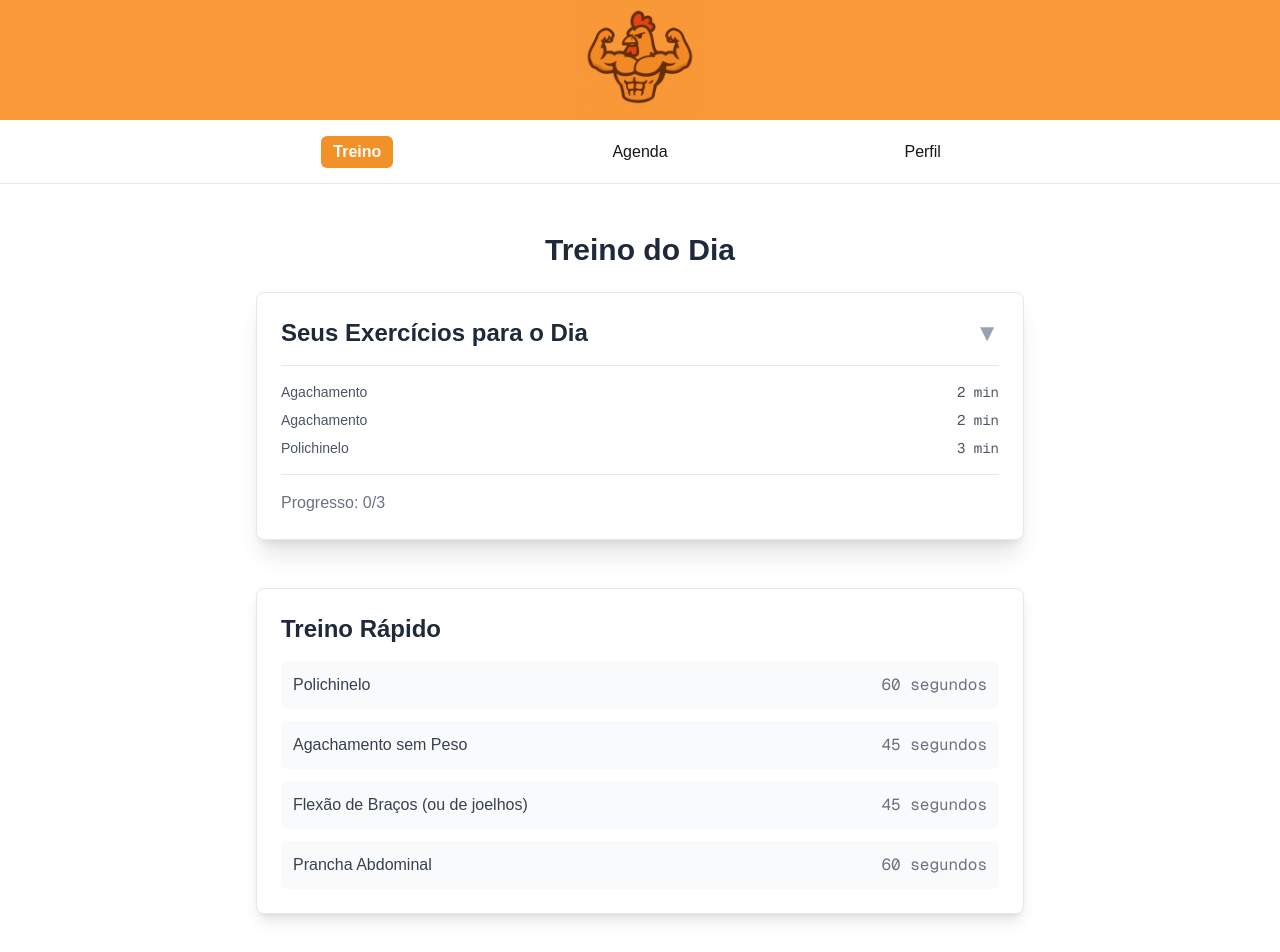
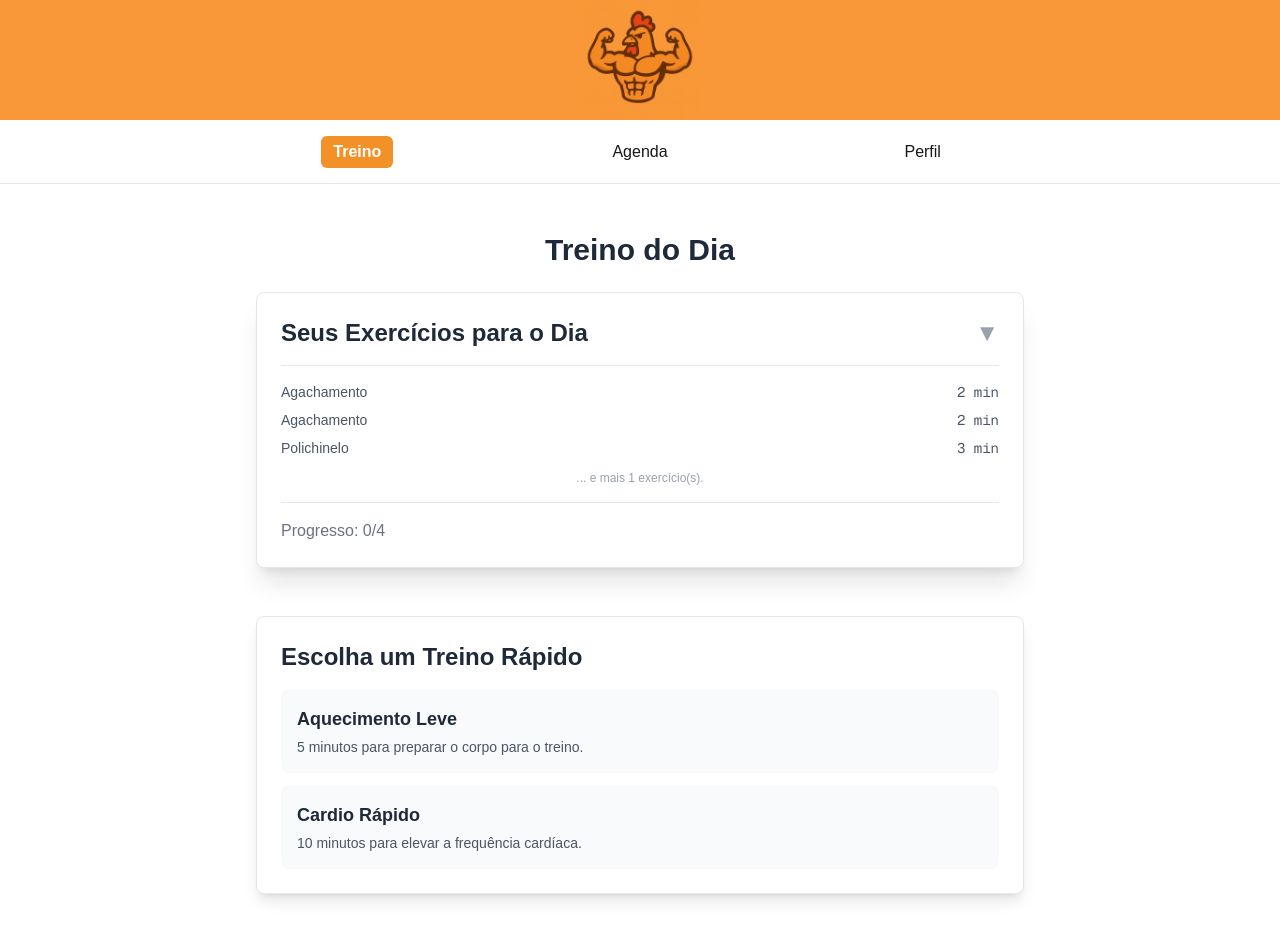
Before and after one commit to GuilhermeFiorinn/Vai-Frango.App, a Next.js app in the folder my-app/: page / in a window 1280 px wide. Shown: the top 952 px of the page. Built offline with nearby package versions, Linux system fonts and the light colour scheme.

Commit message:
Funcional Menos Feio(eu acho)

```diff
--- a/my-app/src/app/Calendar.tsx
+++ b/my-app/src/app/Calendar.tsx
@@ -2,7 +2,7 @@
 import { useEffect, useMemo, useState } from "react";
 import { Exercise, addExercise, removeExercise } from "../lib/exercises";
 
-// Funções utilitárias (sem alterações)
+// Funções utilitárias pra fazer agenda funcionar
 function startOfMonth(date: Date) {
   return new Date(date.getFullYear(), date.getMonth(), 1);
 }
@@ -13,7 +13,7 @@ function daysInMonth(date: Date) {
   return new Date(date.getFullYear(), date.getMonth() + 1, 0).getDate();
 }
 function formatKey(d: Date) {
-  return d.toISOString().slice(0, 10); // YYYY-MM-DD
+  return d.toISOString().slice(0, 10); // YYYY-MM-DD(cuidar)
 }
 
 export default function Calendar() {
--- a/my-app/src/app/Profile.tsx
+++ b/my-app/src/app/Profile.tsx
@@ -1,7 +1,6 @@
 "use client";
 import { useState, useEffect } from "react";
 
-// 1. ATUALIZANDO O TIPO PARA INCLUIR OS NOVOS DADOS
 type Medidas = {
   peitoCm: number;
   cinturaCm: number;
@@ -12,10 +11,10 @@ type Medidas = {
 type ProfileData = {
   nome: string;
   email: string;
-  fotoUrl: string; // Novo campo para a foto
+  fotoUrl: string;
   alturaCm: number;
   pesoKg: number;
-  medidas: Medidas; // Novo objeto para as medidas
+  medidas: Medidas;
 };
 
 export default function Profile() {
@@ -87,7 +86,6 @@ export default function Profile() {
           </div>
         </div>
 
-        {/* --- Seção: Medidas Específicas --- */}
         <div>
           <h2 className="text-xl font-semibold text-gray-700 dark:text-gray-300 border-b pb-2">
             Medidas Específicas (cm)
--- a/my-app/src/app/Treino.tsx
+++ b/my-app/src/app/Treino.tsx
@@ -67,8 +67,6 @@ export default function TreinoDoDia() {
       alert("Não foi possível salvar seu progresso. Tente novamente.");
     }
   }
-
-  // --- Lógica de renderização (o que aparece na tela) ---
 
   if (carregando) return <div className="text-center p-10">Procurando seu treino...</div>;
   if (erro) return <div className="text-center p-10 text-red-500">{erro}</div>;
@@ -140,13 +138,13 @@ export default function TreinoDoDia() {
                   onChange={() => handleToggleFinished(index)}
                   className="h-6 w-6 rounded border-gray-300 text-orange-600 focus:ring-orange-500 mr-4 cursor-pointer"
                 />
-                <div className="flex-1">
+                <div className="flex-1 flex justify-between items-center">
                   <h3 className={`text-lg font-semibold text-gray-900 dark:text-gray-200 ${exercicio.finished ? 'line-through text-gray-500 dark:text-gray-400' : ''}`}>
                     {exercicio.name}
                   </h3>
                   {exercicio.duration && (
-                    <p className={`text-sm text-gray-500 dark:text-gray-400 mt-1 ${exercicio.finished ? 'line-through' : ''}`}>
-                      Duração: {exercicio.duration}
+                    <p className={`text-sm font-mono text-gray-600 dark:text-gray-400 ${exercicio.finished ? 'line-through' : ''}`}>
+                      {exercicio.duration}
                     </p>
                   )}
                 </div>
--- a/my-app/src/app/TreinoRap.tsx
+++ b/my-app/src/app/TreinoRap.tsx
@@ -7,48 +7,140 @@ type ExercicioRapido = {
   duracao: string;
 };
 
+type PresetDeTreino = {
+  id: number;
+  nome: string;
+  descricao?: string;
+  exercicios: ExercicioRapido[];
+};
+
+// Tela para escolher o preset
+function SelecaoDePreset({ presets, onSelecionar }: { presets: PresetDeTreino[], onSelecionar: (preset: PresetDeTreino) => void }) {
+  return (
+    <div className="w-full max-w-3xl mx-auto bg-white dark:bg-gray-800 shadow-lg rounded-lg p-6 border border-gray-200 dark:border-gray-700">
+      <h2 className="text-2xl font-bold text-gray-800 dark:text-gray-100 mb-4">Escolha um Treino Rápido</h2>
+      <div className="space-y-3">
+        {presets.map((preset) => (
+          <button
+            key={preset.id}
+            onClick={() => onSelecionar(preset)}
+            className="w-full text-left p-4 bg-gray-50 dark:bg-gray-700/50 hover:bg-gray-100 dark:hover:bg-gray-700 rounded-lg transition-colors"
+          >
+            <h3 className="font-bold text-lg text-gray-800 dark:text-gray-200">{preset.nome}</h3>
+            {preset.descricao && <p className="text-sm text-gray-600 dark:text-gray-400 mt-1">{preset.descricao}</p>}
+          </button>
+        ))}
+      </div>
+    </div>
+  );
+}
+
+// Tela do treino
+function ExibicaoDeTreino({ preset, onVoltar }: { preset: PresetDeTreino, onVoltar: () => void }) {
+  const [exerciciosConcluidos, setExerciciosConcluidos] = useState<Set<number>>(new Set());
+
+  function handleToggleFinished(id: number) {
+    const novosConcluidos = new Set(exerciciosConcluidos);
+    if (novosConcluidos.has(id)) {
+      novosConcluidos.delete(id);
+    } else {
+      novosConcluidos.add(id);
+    }
+    setExerciciosConcluidos(novosConcluidos);
+  }
+
+  if (!preset.exercicios || preset.exercicios.length === 0) {
+    return (
+      <div className="w-full max-w-3xl mx-auto bg-white dark:bg-gray-800 shadow-lg rounded-lg p-6 border border-gray-200 dark:border-gray-700">
+        <div className="flex justify-between items-center mb-4">
+          <h2 className="text-2xl font-bold text-gray-800 dark:text-gray-100">{preset.nome}</h2>
+          <button onClick={onVoltar} className="text-sm text-orange-600 hover:underline">
+            Voltar
+          </button>
+        </div>
+        <p className="text-gray-500 dark:text-gray-400">Este preset de treino ainda não contém exercícios.</p>
+      </div>
+    );
+  }
+
+  return (
+    <div className="w-full max-w-3xl mx-auto bg-white dark:bg-gray-800 shadow-lg rounded-lg p-6 border border-gray-200 dark:border-gray-700">
+      <div className="flex justify-between items-center mb-4">
+        <h2 className="text-2xl font-bold text-gray-800 dark:text-gray-100">{preset.nome}</h2>
+        <button onClick={onVoltar} className="text-sm text-orange-600 hover:underline">
+          Voltar
+        </button>
+      </div>
+      <ul className="space-y-3">
+        {preset.exercicios.map((ex) => {
+          const isFinished = exerciciosConcluidos.has(ex.id);
+          return (
+            <li key={ex.id} className="flex items-center p-3 bg-gray-50 dark:bg-gray-700/50 rounded-md">
+              <input
+                type="checkbox"
+                checked={isFinished}
+                onChange={() => handleToggleFinished(ex.id)}
+                className="h-6 w-6 rounded border-gray-300 text-orange-600 focus:ring-orange-500 mr-4 cursor-pointer"
+              />
+              <div className="flex-1 flex justify-between items-center">
+                <h3 className={`text-lg font-semibold text-gray-900 dark:text-gray-200 ${isFinished ? 'line-through text-gray-500 dark:text-gray-400' : ''}`}>
+                  {ex.nome}
+                </h3>
+                <p className={`text-sm font-mono text-gray-600 dark:text-gray-400 ${isFinished ? 'line-through' : ''}`}>
+                  {ex.duracao}
+                </p>
+              </div>
+            </li>
+          );
+        })}
+      </ul>
+    </div>
+  );
+}
+
 export default function TreinoRapido() {
-  const [exercicios, setExercicios] = useState<ExercicioRapido[]>([]);
+  const [presets, setPresets] = useState<PresetDeTreino[]>([]);
+  const [presetSelecionado, setPresetSelecionado] = useState<PresetDeTreino | null>(null);
   const [carregando, setCarregando] = useState(true);
   const [erro, setErro] = useState<string | null>(null);
 
   useEffect(() => {
-    async function buscarExercicios() {
+    async function buscarPresets() {
       try {
         const resposta = await fetch('/api/preExercises');
         if (!resposta.ok) {
-          throw new Error('Falha ao carregar treino rápido.');
+          throw new Error('Falha ao carregar os presets de treino.');
         }
-        const dados = await resposta.json();
-        setExercicios(dados);
+        const dados: PresetDeTreino[] = await resposta.json();
+        setPresets(dados);
       } catch (err) {
-        setErro("Não foi possível carregar o treino rápido.");
+        setErro("Não foi possível carregar os treinos rápidos.");
       } finally {
         setCarregando(false);
       }
     }
-    buscarExercicios();
+    buscarPresets();
   }, []);
 
   if (carregando) {
-    return <div className="text-center text-sm text-gray-500">Carregando treino rápido...</div>;
+    return <div className="text-center text-sm text-gray-500">Carregando treinos...</div>;
   }
-
   if (erro) {
     return <div className="text-center text-red-500">{erro}</div>;
   }
 
+  if (presetSelecionado) {
+    return (
+      <ExibicaoDeTreino
+        preset={presetSelecionado}
+        onVoltar={() => setPresetSelecionado(null)}
+      />
+    );
+  }
   return (
-    <div className="w-full max-w-3xl mx-auto bg-white dark:bg-gray-800 shadow-lg rounded-lg p-6 border border-gray-200 dark:border-gray-700">
-      <h2 className="text-2xl font-bold text-gray-800 dark:text-gray-100 mb-4">Treino Rápido</h2>
-      <ul className="space-y-3">
-        {exercicios.map((ex) => (
-          <li key={ex.id} className="flex justify-between items-center p-3 bg-gray-50 dark:bg-gray-700/50 rounded-md">
-            <span className="font-medium text-gray-700 dark:text-gray-300">{ex.nome}</span>
-            <span className="font-mono text-gray-500 dark:text-gray-400">{ex.duracao}</span>
-          </li>
-        ))}
-      </ul>
-    </div>
+    <SelecaoDePreset
+      presets={presets}
+      onSelecionar={(preset) => setPresetSelecionado(preset)}
+    />
   );
 }
--- a/my-app/src/app/page.tsx
+++ b/my-app/src/app/page.tsx
@@ -8,7 +8,7 @@ import AbaTreino from "./pageTreino";
 export default function Home() {
 	const [active, setActive] = useState<"Treino" | "Agenda" | "Perfil">("Treino");
 
-	// alturas em px — ajuste conforme preferir
+	// alturas em px
 	const bannerHeight = 120;
 	const headerHeight = 64;
 
--- a/my-app/src/app/pageTreino.tsx
+++ b/my-app/src/app/pageTreino.tsx
@@ -5,7 +5,7 @@ import TreinoRapido from "./TreinoRap";
 
 export default function AbaTreino() {
   return (
-    <div className="w-full space-y-12">
+    <div className="w-full space-y-12"> {/* Espaçamento entre os componentes, e separa os duas partes pra ser melhor de organizar */}
       <TreinoDoDia />
       <TreinoRapido />
     </div>
--- a/my-app/src/data/calendar.json
+++ b/my-app/src/data/calendar.json
@@ -18,6 +18,11 @@
       "name": "Polichinelo",
       "duration": "3 min",
       "finished": false
+    },
+    {
+      "name": "Corrida Parada",
+      "duration": "5 min",
+      "finished": false
     }
   ],
   "2025-10-07": [],
--- a/my-app/src/data/preExercises.json
+++ b/my-app/src/data/preExercises.json
@@ -1,22 +1,23 @@
 [
   {
     "id": 1,
-    "nome": "Polichinelo",
-    "duracao": "60 segundos"
+    "nome": "Aquecimento Leve",
+    "descricao": "5 minutos para preparar o corpo para o treino.",
+    "exercicios": [
+      { "id": 101, "nome": "Polichinelos", "duracao": "01:00" },
+      { "id": 102, "nome": "Corrida no lugar", "duracao": "02:00" },
+      { "id": 103, "nome": "Rotação de braços", "duracao": "01:00" },
+      { "id": 104, "nome": "Agachamento livre", "duracao": "01:00" }
+    ]
   },
   {
     "id": 2,
-    "nome": "Agachamento sem Peso",
-    "duracao": "45 segundos"
-  },
-  {
-    "id": 3,
-    "nome": "Flexão de Braços (ou de joelhos)",
-    "duracao": "45 segundos"
-  },
-  {
-    "id": 4,
-    "nome": "Prancha Abdominal",
-    "duracao": "60 segundos"
+    "nome": "Cardio Rápido",
+    "descricao": "10 minutos para elevar a frequência cardíaca.",
+    "exercicios": [
+      { "id": 201, "nome": "Burpees", "duracao": "03:00" },
+      { "id": 202, "nome": "Pular corda", "duracao": "05:00" },
+      { "id": 203, "nome": "Prancha", "duracao": "02:00" }
+    ]
   }
 ]
```
